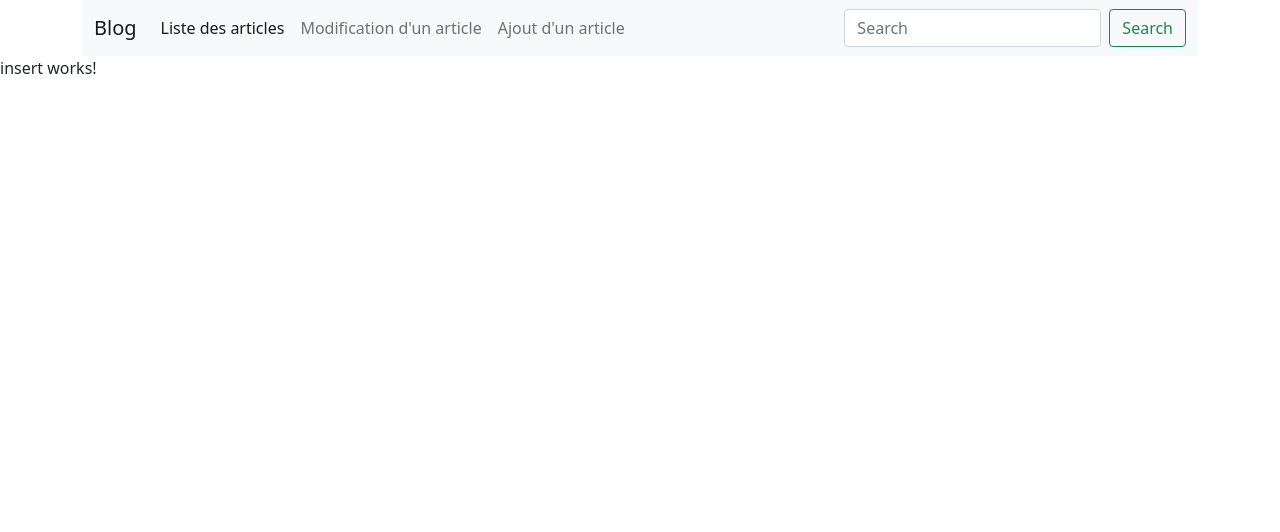
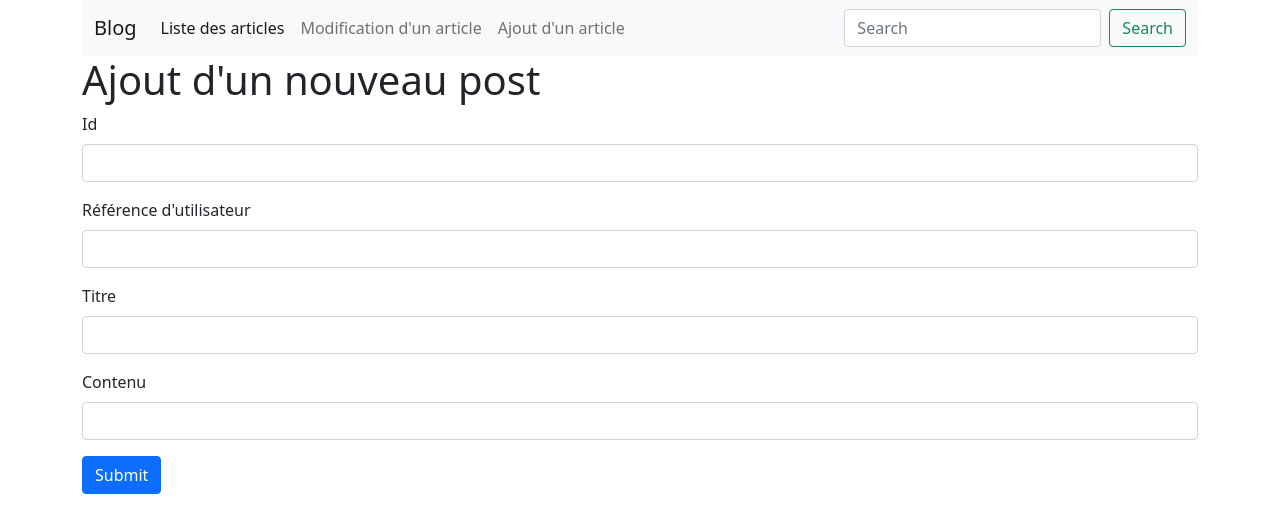
Before and after one commit to ThanhChau82/Formation-M2i-Angular-Blog, an Angular app: page /insert in a window 1280 px wide. Shown: the top 532 px of the page. Built offline with nearby package versions, Linux system fonts and the light colour scheme.

Commit message:
Sprint 5 : Ajouter un nouveau post

```diff
--- a/src/app/app.module.ts
+++ b/src/app/app.module.ts
@@ -6,6 +6,7 @@ import { AppComponent } from './app.component';
 import { ListComponent } from './list/list.component';
 import { InsertComponent } from './insert/insert.component';
 import { EditComponent } from './edit/edit.component';
+import { FormsModule } from '@angular/forms';
 
 @NgModule({
   declarations: [
@@ -16,7 +17,8 @@ import { EditComponent } from './edit/edit.component';
   ],
   imports: [
     BrowserModule,
-    AppRoutingModule
+    AppRoutingModule,
+    FormsModule
   ],
   providers: [],
   bootstrap: [AppComponent]
--- a/src/app/insert/insert.component.html
+++ b/src/app/insert/insert.component.html
@@ -1 +1,22 @@
-<p>insert works!</p>
+<div class="container">
+  <h1>Ajout d'un nouveau post</h1>
+  <form (ngSubmit)="addPost(f)" #f="ngForm">
+    <div class="mb-3">
+      <label for="id" class="form-label">Id</label>
+      <input type="number" class="form-control" id="id" required ngModel name="id">
+    </div>
+    <div class="mb-3">
+      <label for="userId" class="form-label">Référence d'utilisateur</label>
+      <input type="number" class="form-control" id="userId" required ngModel name="userId">
+    </div>
+    <div class="mb-3">
+      <label for="title" class="form-label">Titre</label>
+      <input type="text" class="form-control" id="title" required ngModel name="title">
+    </div>
+    <div class="mb-3">
+      <label for="body" class="form-label">Contenu</label>
+      <input type="text" class="form-control" id="body" ngModel name="body">
+    </div>
+    <button type="submit" class="btn btn-primary">Submit</button>
+  </form>
+</div>
--- a/src/app/insert/insert.component.ts
+++ b/src/app/insert/insert.component.ts
@@ -1,4 +1,7 @@
 import { Component, OnInit } from '@angular/core';
+import { NgForm } from '@angular/forms';
+import { Post } from '../models/post';
+import { PostService } from '../services/post.service';
 
 @Component({
   selector: 'app-insert',
@@ -7,9 +10,15 @@ import { Component, OnInit } from '@angular/core';
 })
 export class InsertComponent implements OnInit {
 
-  constructor() { }
+  constructor(private postService : PostService) { }
 
   ngOnInit(): void {
   }
 
+  addPost(f : NgForm) : void {
+    let post = new Post(f.value.userId, f.value.id, f.value.title, f.value.body);
+    this.postService.addPost(post);
+    console.log(this.postService.getPosts());
+  }
+
 }
```
